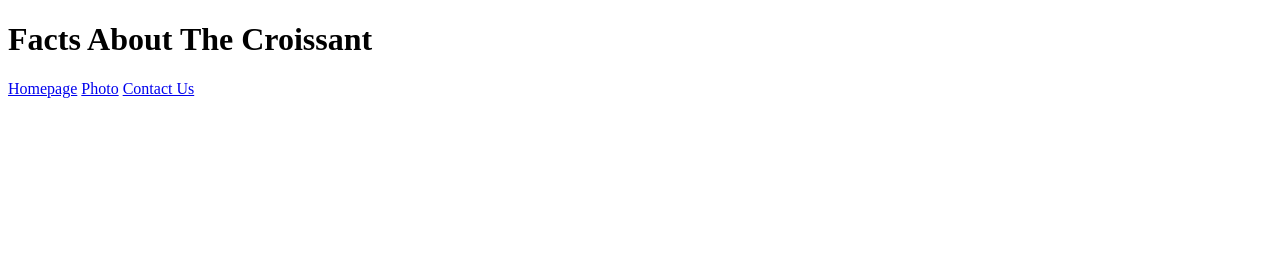
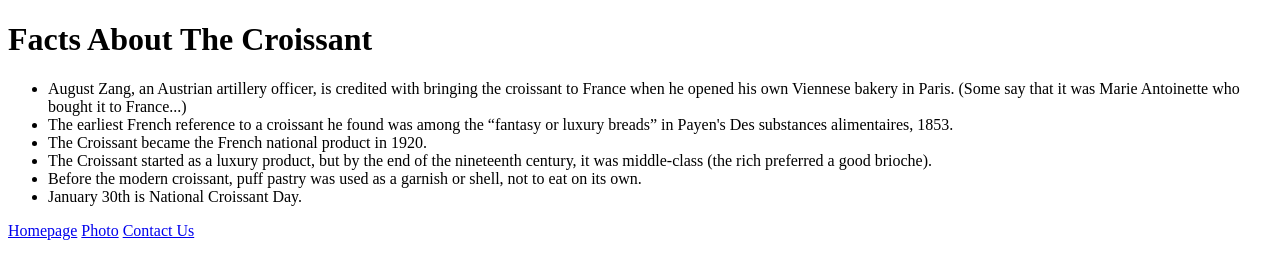
Before and after one commit to jureefitz/croissant-website, a plain HTML site: page index.html in a window 1280 px wide. Drawn offline with Linux system fonts and the light colour scheme.

Commit message:
Updated html pages and added images file

```diff
--- a/index.html
+++ b/index.html
@@ -9,7 +9,15 @@
 <body>
     <h1>Facts About The Croissant</h1>
     <p>
-    </p>
+     <ul class="facts">
+        <li>August Zang, an Austrian artillery officer, is credited with bringing the croissant to France when he opened his own Viennese bakery in Paris. (Some say that it was Marie Antoinette who bought it to France...)</li>
+        <li>The earliest French reference to a croissant he found was among the “fantasy or luxury breads” in Payen's Des substances alimentaires, 1853.</li>
+        <li>The Croissant became the French national product in 1920. </li>
+        <li>The Croissant started as a luxury product, but by the end of the nineteenth century, it was middle-class (the rich preferred a good brioche).</li>
+        <li>Before the modern croissant, puff pastry was used as a garnish or shell, not to eat on its own.</li>
+        <li>January 30th is National Croissant Day.</li>
+    </ul>
+</p>
     <a href="/">Homepage</a>
     <a href="/photo.html">Photo</a>
     <a href="/contact.html">Contact Us</a>
```
Also changed, not shown: contact.html (+1 -1 lines), photo.html (+1 -1 lines), images/croissant-img.jpeg (added).
